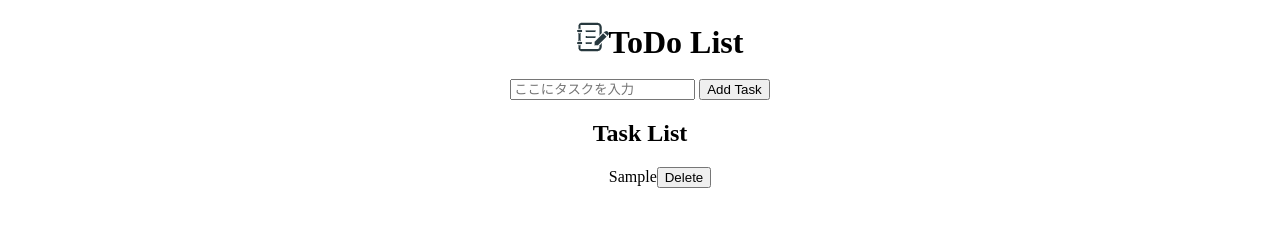
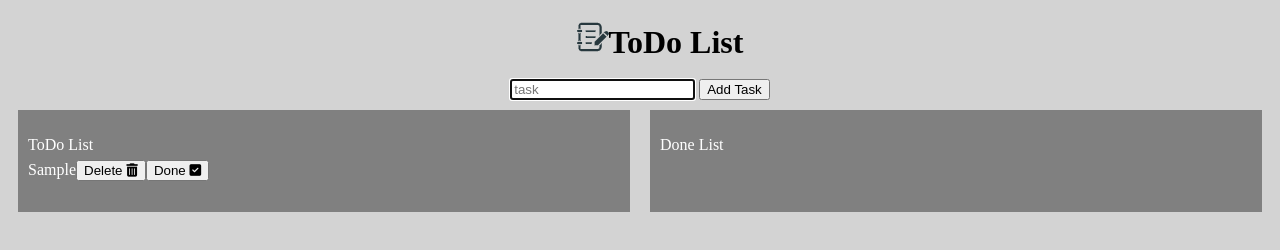
Before and after one commit to kwmryy2940/todo_app, a plain HTML site: page index.html in a window 1280 px wide. Both pictures are taken after typing "Sample" into the empty fields and a click on the button "Add Task". Drawn offline with Linux system fonts and the light colour scheme.

Commit message:
レイアウト変更、タスクを完了済みにする機能追加

```diff
--- a/css/stylesheet.css
+++ b/css/stylesheet.css
@@ -1,3 +1,8 @@
+body{
+    background-color: lightgray;
+    color: black;
+}
+
 .title{
     text-align: center;
     font-family: "Century";
@@ -9,7 +14,7 @@
     content:url(../images/task.png);
 }
 
-body{
+.addlist{
     text-align: center;
     font-family: "Century";
 }
@@ -17,4 +22,27 @@ body{
 /* リストの黒丸を消す */
 ul{
     list-style: none;
+    padding:10px;
 }
+
+ul li{
+    line-height: 2;
+}
+
+.container {
+    display: flex;
+    flex-wrap: nowrap;
+}
+
+.lists{
+    font-family: "Century";
+    background-color: gray;
+    color: white;
+    margin: 10px;
+    width: calc(50% - 10px);
+    flex:1;
+}
+
+.deletePosition{
+    text-align: right;
+}
--- a/index.html
+++ b/index.html
@@ -5,6 +5,8 @@
     <meta http-equiv="X-UA-Compatible" content="IE=edge">
     <meta name="viewport" content="width=device-width, initial-scale=1.0">
     <link rel="stylesheet" type="text/css" href="css/stylesheet.css">
+    <!-- FontawesomeをCDNで利用 -->
+    <link rel ="stylesheet" href="https://cdnjs.cloudflare.com/ajax/libs/font-awesome/6.2.0/css/all.min.css">
     <title>ToDo List</title>
 </head>
 <body>
@@ -12,12 +14,16 @@
         <h1 class="title">ToDo List</h1>
     </header>
     <form class="addlist">
-        <input class="task_value" type="text" placeholder="ここにタスクを入力">
-        <button class="task_submit" type="button">Add Task</button>
+        <input class="task_value" type="text" placeholder="task" autofocus>
+        <button class="task_submit" type="submit">Add Task</button>
     </form>
-    <div id="table">
-       <h2>Task List</h2>
-       <ul class="task_list"></ul>
+    <div class="container" id="todo-app">
+        <div class="lists">
+            <ul id="todo">ToDo List</ul>
+        </div>
+        <div class="lists">
+            <ul id="done">Done List</ul>
+        </div>
     </div>
 <script src="javascript/main.js"></script>
 </body>
--- a/javascript/main.js
+++ b/javascript/main.js
@@ -1,48 +1,92 @@
-// task_valueクラスの要素を取得
-const taskValue=document.getElementsByClassName('task_value')[0];
-// task_submitクラスの要素を取得
-const taskSubmit=document.getElementsByClassName('task_submit')[0];
-// task_listクラスの要素を取得
-const taskList=document.getElementsByClassName('task_list')[0];
+// class task_submitを取得
+var taskSubmit=document.getElementsByClassName('task_submit')[0];
 
-// 追加ボタンを作成
-const addTasks = (task) => {
-    // 入力したタスクを追加・表示
-    const listItem = document.createElement('li');  // createElementでリスト要素を生成
-    const showItem = taskList.appendChild(listItem);    // appendChildで親要素(taskList)に対して子要素(listItem)を追加
-    showItem.innerHTML = task;  // 入力したタスクを表示する
+// Add Taskボタンを押したときの処理
+taskSubmit.addEventListener('click', evt => {
+  evt.preventDefault();
 
-    // タスクに削除ボタンを付与
-    const deleteButton = document.createElement('button');
-    deleteButton.innerHTML = 'Delete';
-    listItem.appendChild(deleteButton);
+  // タスクを追加
+  addTasks();
+  // タスクを削除
+  deleteTask();
+  // タスクを完了済みにする
+  doneTask();
+});
 
-    // 削除ボタンをクリックし、イベントを発動（タスクが削除）
-    deleteButton.addEventListener('click', evt => {
-      evt.preventDefault();
-      deleteTasks(deleteButton);
+// タスクの追加
+function addTasks(){
+  // 入力したタスクを取得
+  var taskValue=document.getElementsByClassName('task_value')[0];
+  // taskValueのtextを取得
+  var text=document.createTextNode(taskValue.value);
+
+  let message=[];
+  // 未入力の場合はエラー
+  if(text.data=="")
+  {
+    message.push("タスクを入力してください。");
+    alert(message);
+    taskValue.focus();
+    return;
+  }
+
+  // li要素にタスクを追加
+  var taskList=document.createElement('li');
+  taskList.appendChild(text);
+
+  // li要素にDeleteボタンを追加
+  var trash=document.createElement('button');
+  trash.classList.add('trashPosition');  // レイアウト調整用クラスを追加
+  trash.classList.add('trash');
+  trash.innerHTML= 'Delete <i class="fa-solid fa-trash-can"></i>';
+  taskList.appendChild(trash);
+
+  // li要素にDoneボタンを追加
+  var check=document.createElement('button');
+  check.classList.add('checkPosition');  // レイアウト調整用クラスを追加
+  check.classList.add('check');
+  check.innerHTML='Done <i class="fa-solid fa-square-check"></i>';
+  taskList.appendChild(check);
+
+  var todoLists=document.getElementById('todo');
+  todoLists.appendChild(taskList);
+
+  // 入力欄をクリア
+  taskValue.value = '';
+  taskValue.focus();
+};
+
+// タスクの削除
+function deleteTask(){
+  // trashクラスの要素を取得
+  var trash=document.getElementsByClassName('trash');
+  // クリックしたliタグの配列数を取得
+  for(var i=0;i<trash.length;i++){
+    // Deleteボタンを押したときの処理
+    trash[i].addEventListener('click',function(){
+      // this=trash[i]
+      var li=this.parentNode;
+      // trash[i]から、クリックした要素を削除
+      li.remove();
     });
   };
+};
 
-// 削除ボタンにタスクを消す機能を付与
-const deleteTasks = (deleteButton) => {
-    const chosenTask = deleteButton.closest('li');
-    taskList.removeChild(chosenTask);
+// タスクを完了済みにする
+function doneTask(){
+  // checkクラスの要素を取得
+  var check=document.getElementsByClassName('check');
+  // doneクラスの要素を取得
+  var doneList=document.getElementById('done');
+  for(var i=0;i<check.length;i++){
+    // Doneボタンを押したときの処理
+    check[i].addEventListener('click',function(){
+      // this=check[i]
+      var li=this.parentNode;
+      // doneクラスに、クリックした要素を追加
+      doneList.appendChild(li);
+      // checkクラスから、クリックした要素を削除
+      this.remove();
+    });
   };
-
-  // 追加ボタンをクリックし、イベントを発動（タスクが追加）
-  taskSubmit.addEventListener('click', evt => {
-    evt.preventDefault();
-    const task = taskValue.value;
-    let message=[];
-
-    if(task=="")
-    {
-      message.push("タスクを入力してください。");
-      alert(message);
-      return;
-    }
-
-    addTasks(task);
-    taskValue.value = '';
-  });
+};
```
